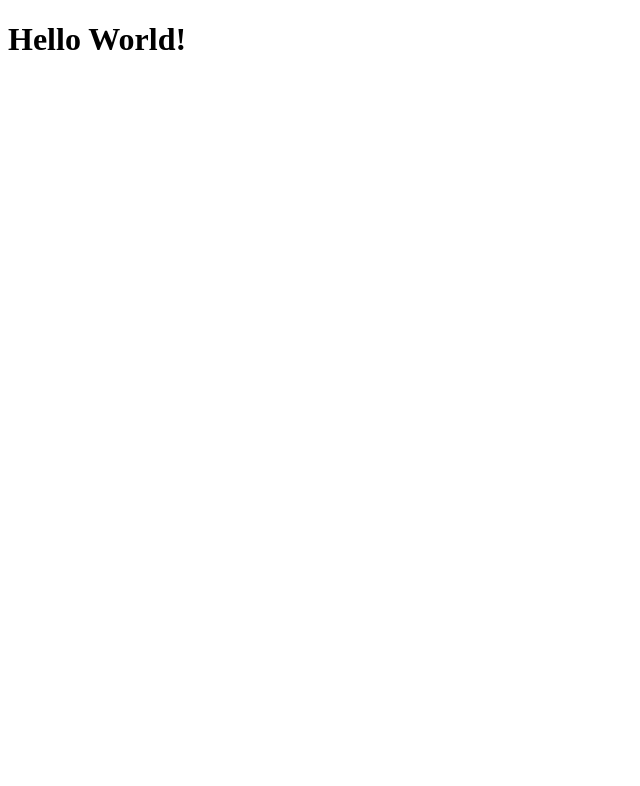
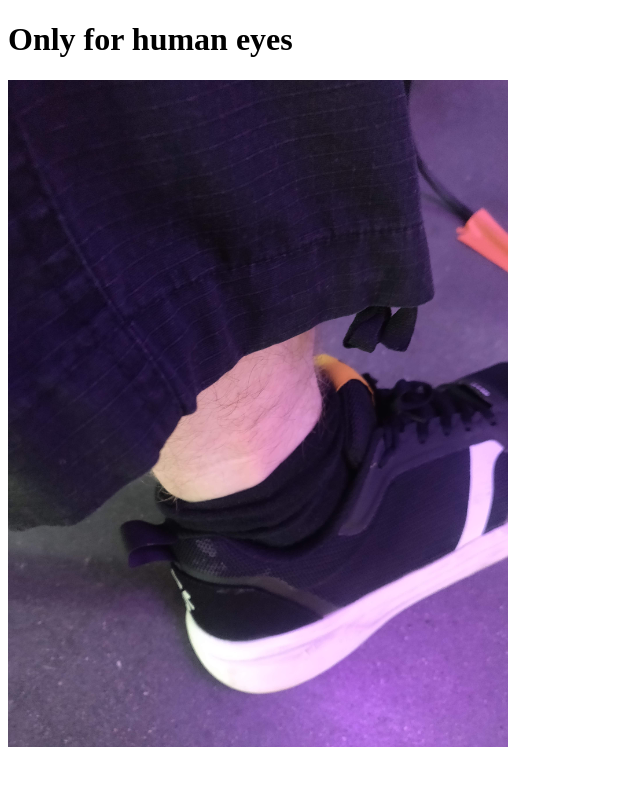
Before and after one commit to SelimV/stupid_hack_2025, a plain HTML site: page index.html in a window 1280 px wide. Shown: the whole page, without its empty margins (0-640 px from the left). Drawn offline with Linux system fonts and the light colour scheme.

Commit message:
Add scandalous ankle pic

```diff
--- a/index.html
+++ b/index.html
@@ -3,9 +3,10 @@
   <head>
     <meta charset="UTF-8">
     <meta name="viewport" content="width=device-width, initial-scale=1.0">
-    <title>Hello World! Site Title</title>
+    <title>Selim's Secret Pictures</title>
   </head>
   <body>
-    <h1>Hello World!</h1>
+    <h1>Only for human eyes</h1>
+    <img src="assets/scandalous.jpg" alt="Scandalous ankle picture" width="500">
   </body>
 </html>
```
Also changed, not shown: assets/scandalous.jpg (added).
